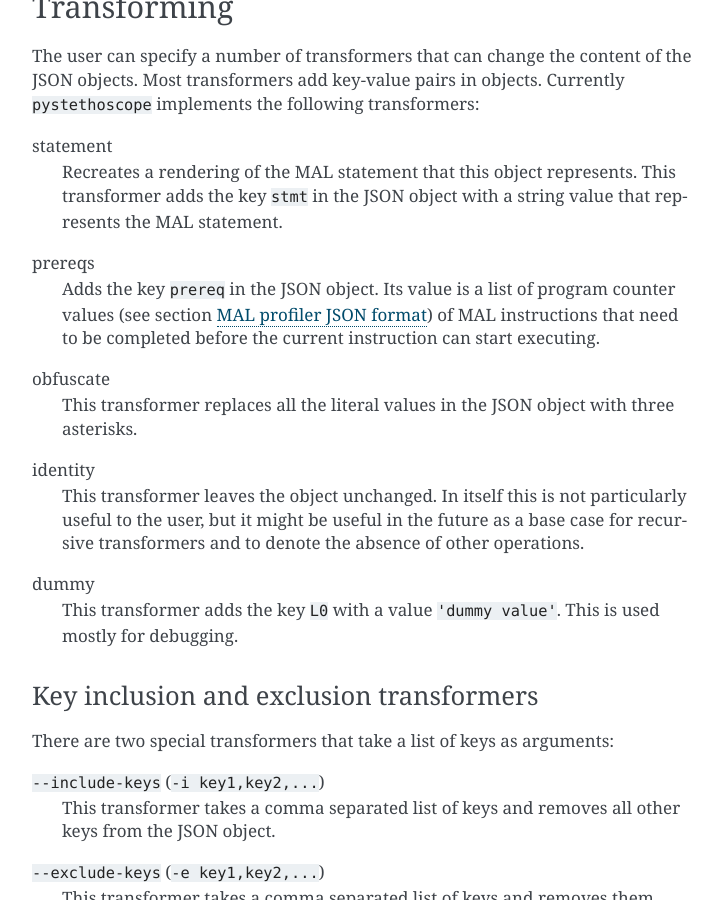
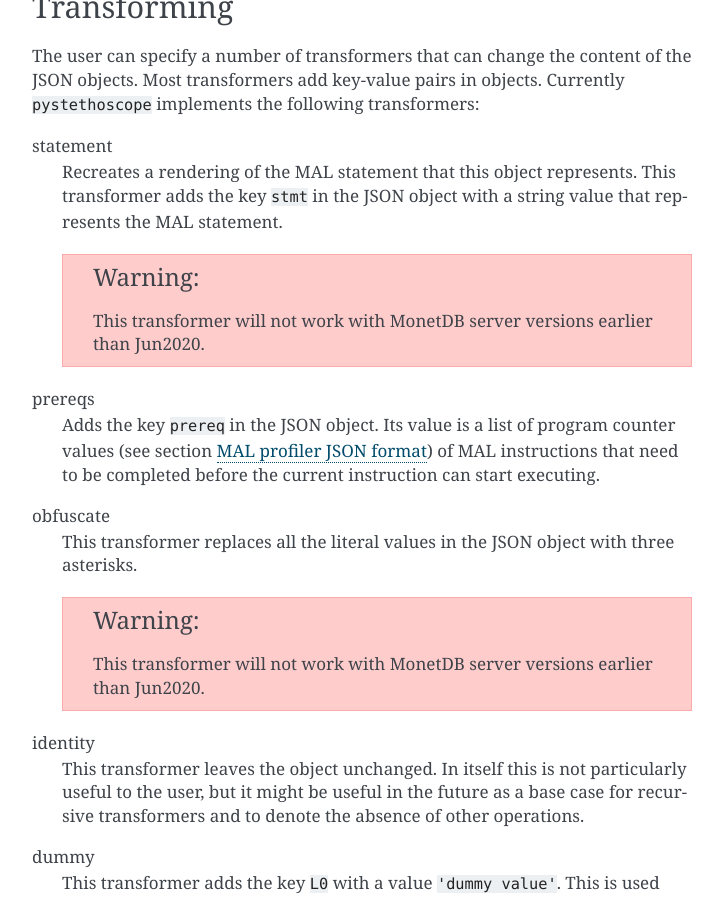
Before and after one commit to MonetDBSolutions/monetdb-stethoscope, a Sphinx documentation site: the page built from docs/source/usage.rst, in a window 1280 px wide and 900 px high, scrolled down 1113 px. Shown: the whole window, without its empty margins (388-1111 px from the left). Built offline with Sphinx 7.4.7, drawn with Linux system fonts in a browser that asks for light colours; some of the changed text lies outside the part shown.

Commit message:
Add warnings, notes and copyright

```diff
--- a/docs/source/conf.py
+++ b/docs/source/conf.py
@@ -18,7 +18,7 @@
 # -- Project information -----------------------------------------------------
 
 project = 'pystethoscope'
-copyright = '2020, Panagiotis Koutsourakis'
+copyright = '2020, MonetDB Solutions'
 author = 'Panagiotis Koutsourakis'
 
 # The full version, including alpha/beta/rc tags
--- a/docs/source/usage.rst
+++ b/docs/source/usage.rst
@@ -56,6 +56,10 @@
    transformer adds the key ``stmt`` in the JSON object with a string value that
    represents the MAL statement.
 
+   .. warning::
+
+      This transformer will not work with MonetDB server versions earlier than Jun2020.
+
 prereqs
    Adds the key ``prereq`` in the JSON object. Its value is a list of program
    counter values (see section :ref:`section-mal-reference`) of MAL instructions
@@ -64,6 +68,10 @@
 obfuscate
    This transformer replaces all the literal values in the JSON object with
    three asterisks.
+
+   .. warning::
+
+      This transformer will not work with MonetDB server versions earlier than Jun2020.
 
 identity
    This transformer leaves the object unchanged. In itself this is not
@@ -120,3 +128,7 @@
    stream. No other processing happens, and specifically *no parsing
    takes place*. This is mainly useful for debugging the profiler module
    of the MonetDB server.
+
+   .. note::
+
+      The ``raw`` pipeline can be used with earlier than Jun2020 versions of MonetDB.
```
